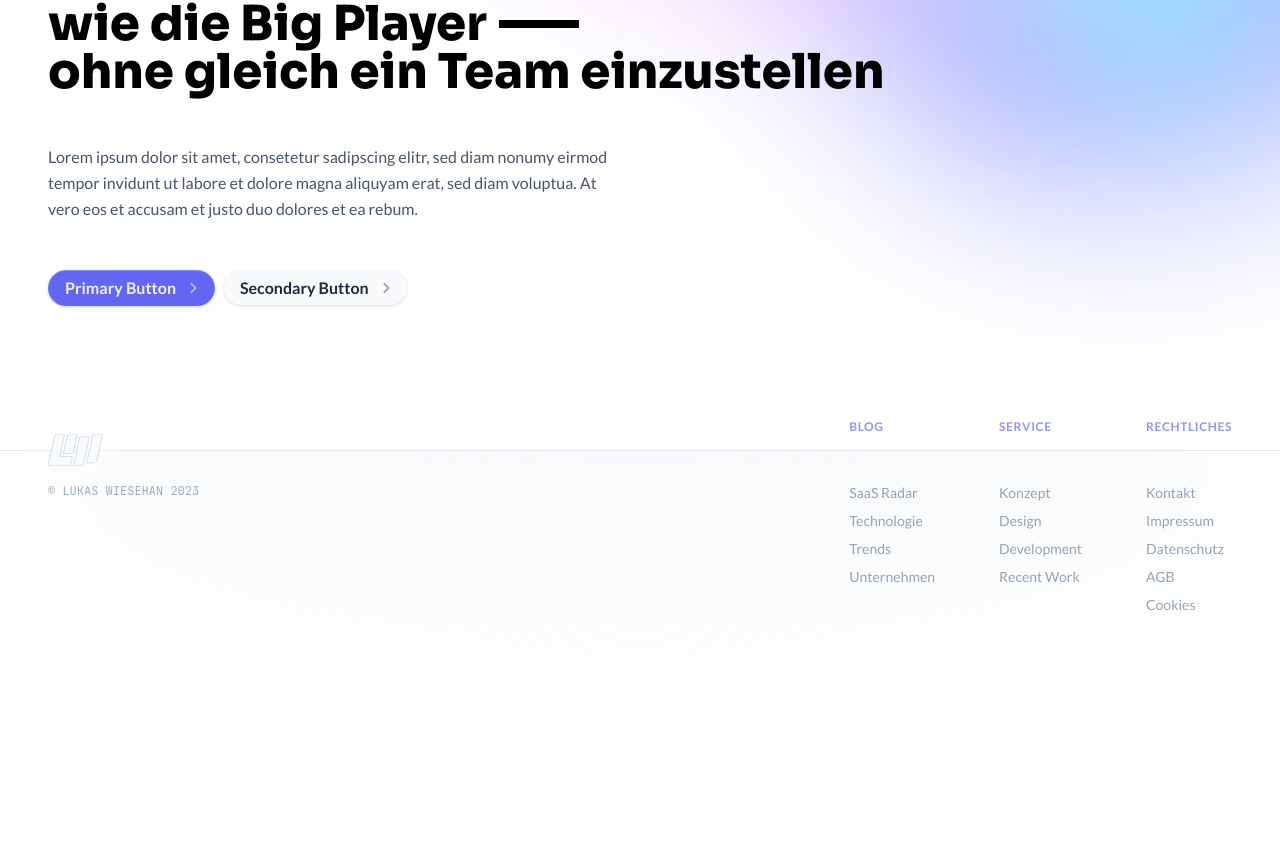
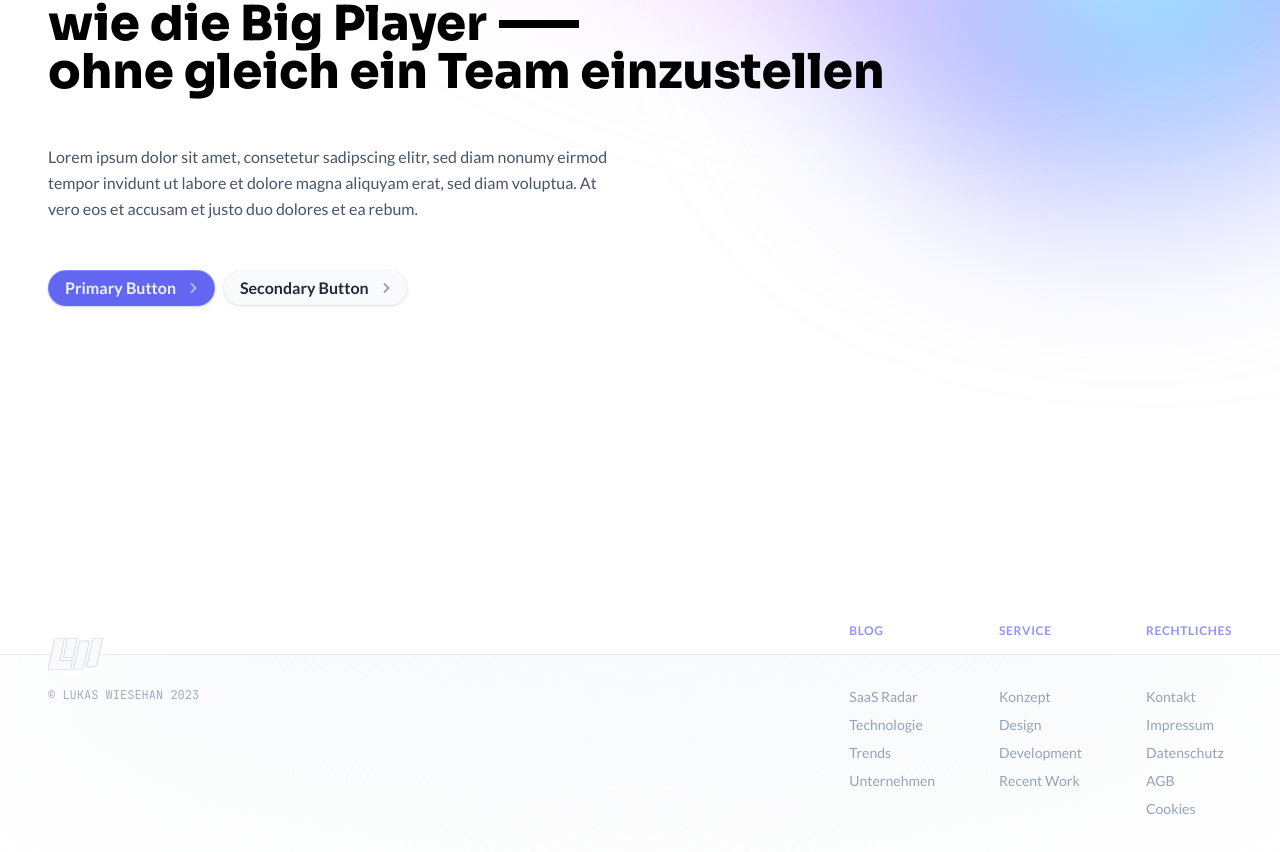
Before and after one commit to lukaswiesehan/lw.works-old, a Next.js app: page / in a window 1280 px wide. Shown: the part 280-1132 px from the top of the page. Before the commit the page ends 1023 px from the top, so only its background shows below. Built offline with nearby package versions, Linux system fonts and the light colour scheme.

Commit message:
Tweak footer top margin

```diff
--- a/app/hardware/page.tsx
+++ b/app/hardware/page.tsx
@@ -19,7 +19,7 @@ export default async function Hardware() {
           Mit diesen kleinen Masterpieces bringe ich Design in meinen Alltag. <b>Bedien&apos; Dich, wenn Du magst</b>.
         </Paragraph>
       </Section>
-      <Section className="grid grid-cols-1 gap-12 py-24 pb-16 sm:grid-cols-2 md:pb-32 lg:grid-cols-3 xl:gap-16">
+      <Section className="grid grid-cols-1 gap-12 pt-24 sm:grid-cols-2 lg:grid-cols-3 xl:gap-16">
         {products.map((product, index) => (
           <Link href={`/hardware/${product.handle}`} key={index} className="flex space-x-4">
             <div className="relative w-4 shrink-0 py-4">
--- a/components/layout/footer.tsx
+++ b/components/layout/footer.tsx
@@ -33,7 +33,7 @@ const menus = [
 
 export const Footer = () => {
   return (
-    <section>
+    <section className="mt-20 pt-3 sm:mt-28 md:mt-32 lg:mt-40 xl:mt-48">
       <div className="relative z-10 mx-auto -mb-4 w-full max-w-screen-xl px-6 sm:px-8 lg:px-12">
         <div className="absolute h-8 w-14 bg-white blur-lg dark:bg-[#0E1117] dark:blur-md" style={{borderRadius: '50% 50%'}} />
         <svg
```
